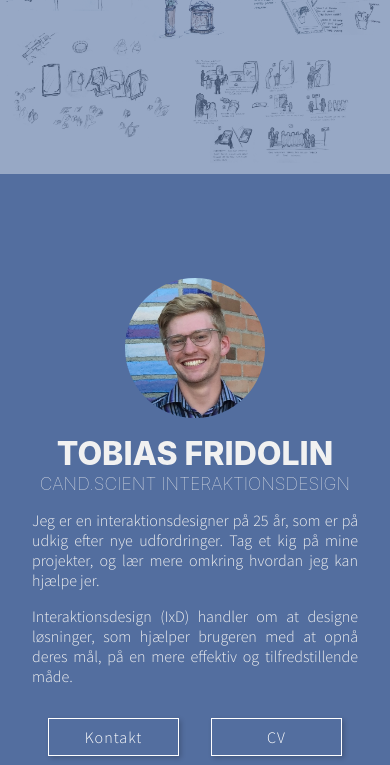
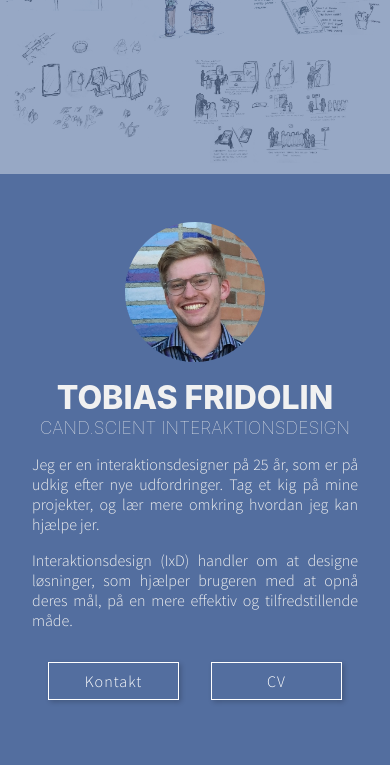
Before and after one commit to TobiasFridolin/TobiasFridolin.github.io, a plain HTML site: page index.html in a window 390 px wide. Shown: the part 79-844 px from the top of the page. Drawn offline with nearby package versions, Linux system fonts and the light colour scheme; a web font is replaced by a local one.

```diff
--- a/styles/sass/style.scss
+++ b/styles/sass/style.scss
@@ -294,13 +294,6 @@
     }
 }
 
-.about{
-    @media screen and (max-width: 70rem){
-        transform: translateY( -79px);
-    }
-}
-
-
 img.abstract{
     @media screen and (max-width: 70rem){
        display: none;;
@@ -333,7 +326,7 @@
         @media screen and (max-width: 70rem){
             width: 100%;
             height: 70vh;
-            align-items: center;
+            align-items: flex-start;
         }
     }
 }
@@ -359,7 +352,7 @@
     align-items: center;
     z-index: 1;
 
-    padding: 0 2rem;
+    padding: 2rem;
 
     color: atoms.$white;
 
@@ -373,10 +366,10 @@
          // margin-bottom: 0.5em;
    }
 
-   h2{
+    h2{
        font-size: 1.4rem;
        font-weight: 100;
-   }
+    }
 
     p{
         color: atoms.$white;
```
Also changed, not shown: styles/css/style.css, 1 other file.
